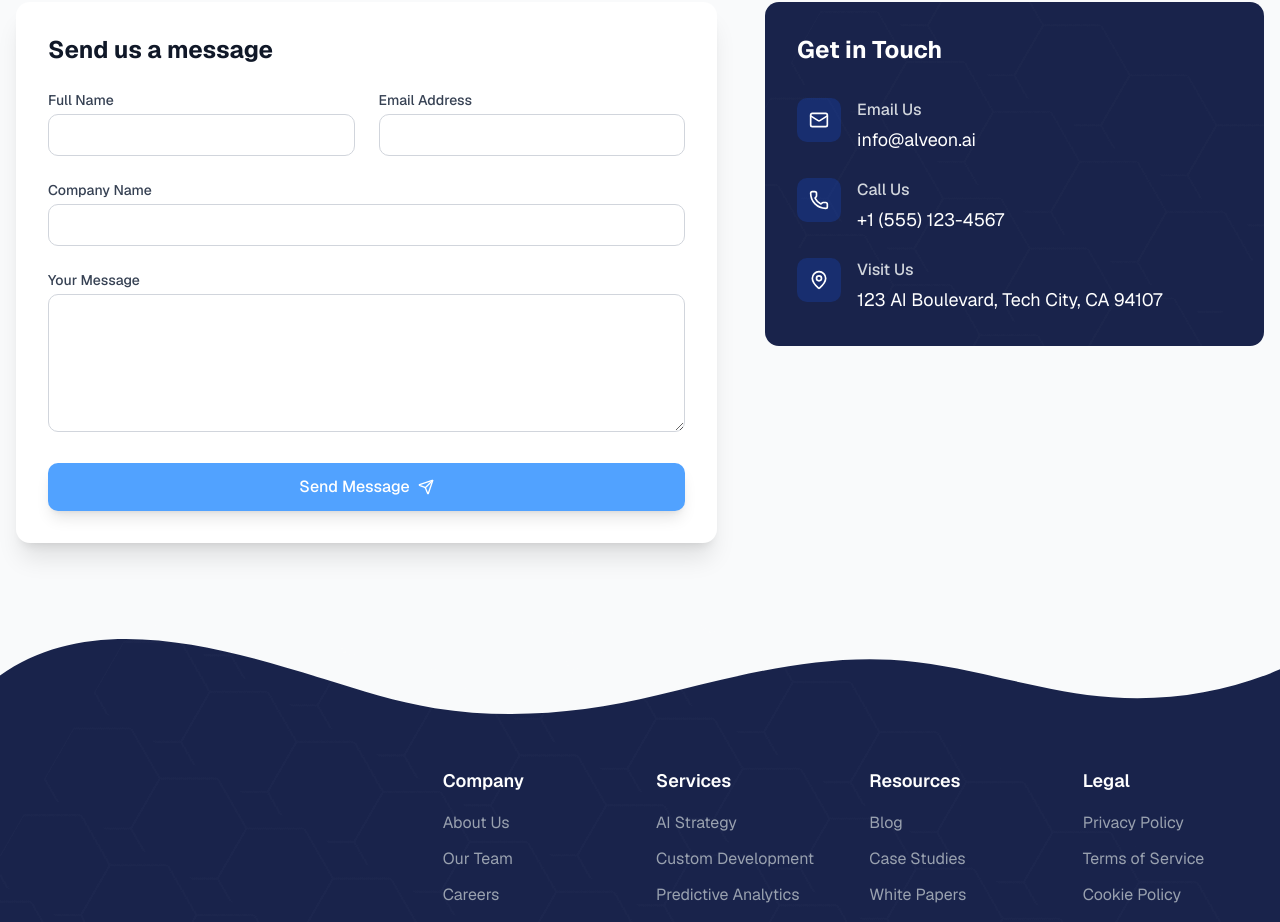
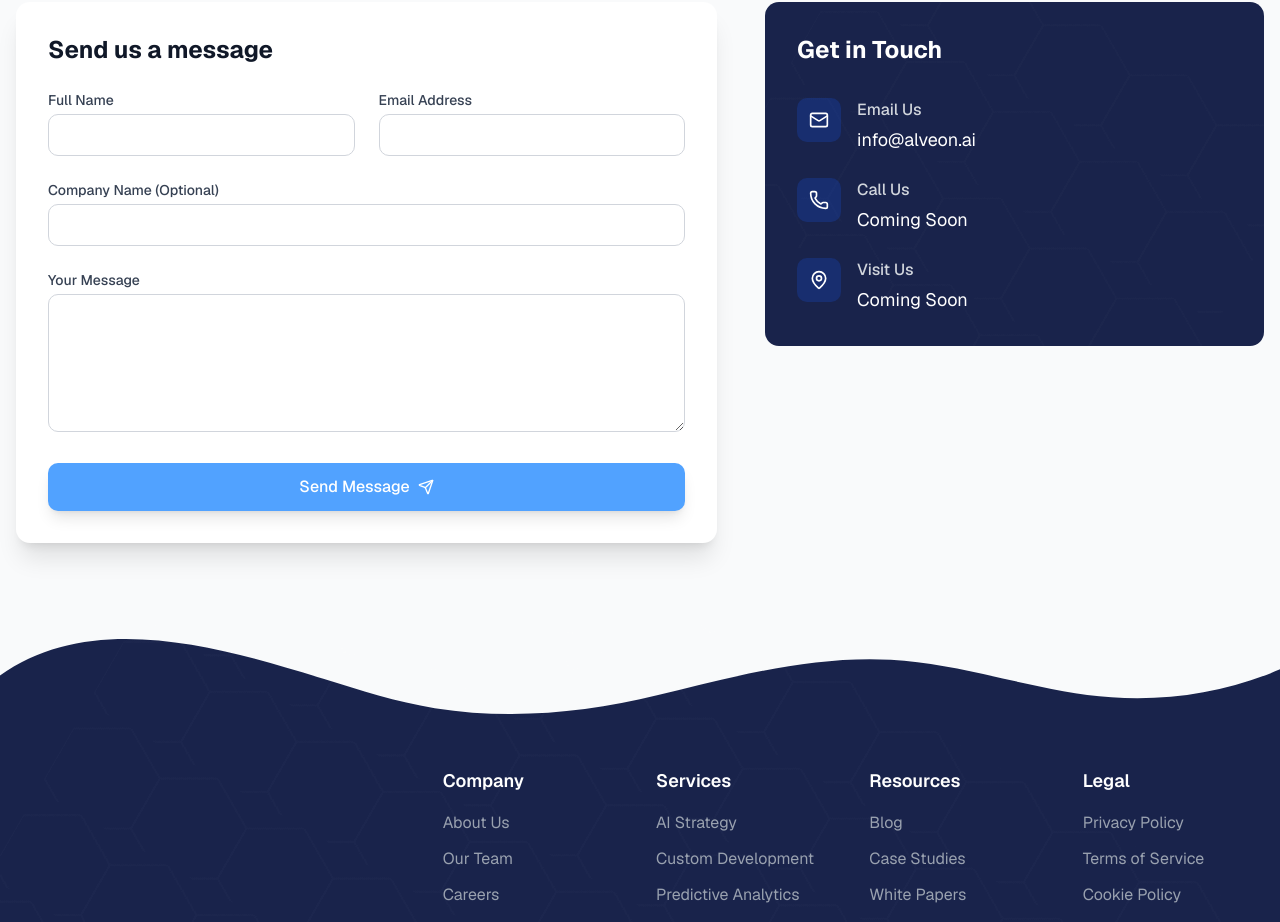
Before and after one commit to filipstev/alveon-website, a Next.js app: page / in a window 1280 px wide. Shown: the part 3643-4565 px from the top of the page. Built offline with nearby package versions, Linux system fonts and the light colour scheme.

Commit message:
changed the contact us section

```diff
--- a/components/Contact.tsx
+++ b/components/Contact.tsx
@@ -65,13 +65,13 @@ const Contact: React.FC = () => {
     {
       icon: <Phone size={20} />,
       title: "Call Us",
-      details: "+1 (555) 123-4567",
-      link: "tel:+15551234567",
+      details: "Coming Soon",
+      link: "#",
     },
     {
       icon: <MapPin size={20} />,
       title: "Visit Us",
-      details: "123 AI Boulevard, Tech City, CA 94107",
+      details: "Coming Soon",
       link: "#",
     },
   ];
@@ -174,7 +174,7 @@ const Contact: React.FC = () => {
                     htmlFor="company"
                     className="block text-sm font-medium text-gray-700 mb-1"
                   >
-                    Company Name
+                    Company Name (Optional)
                   </label>
                   <input
                     type="text"
```
